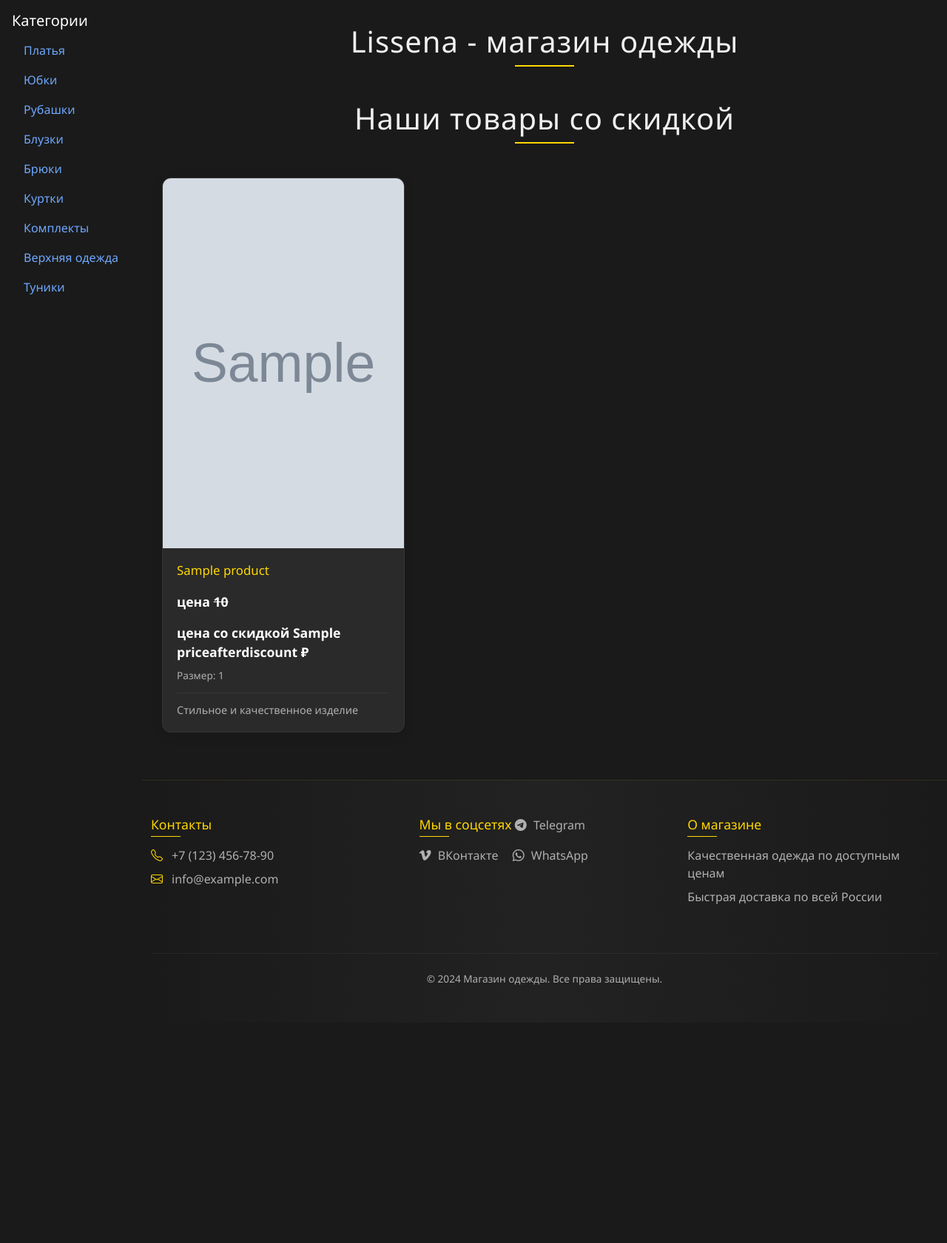
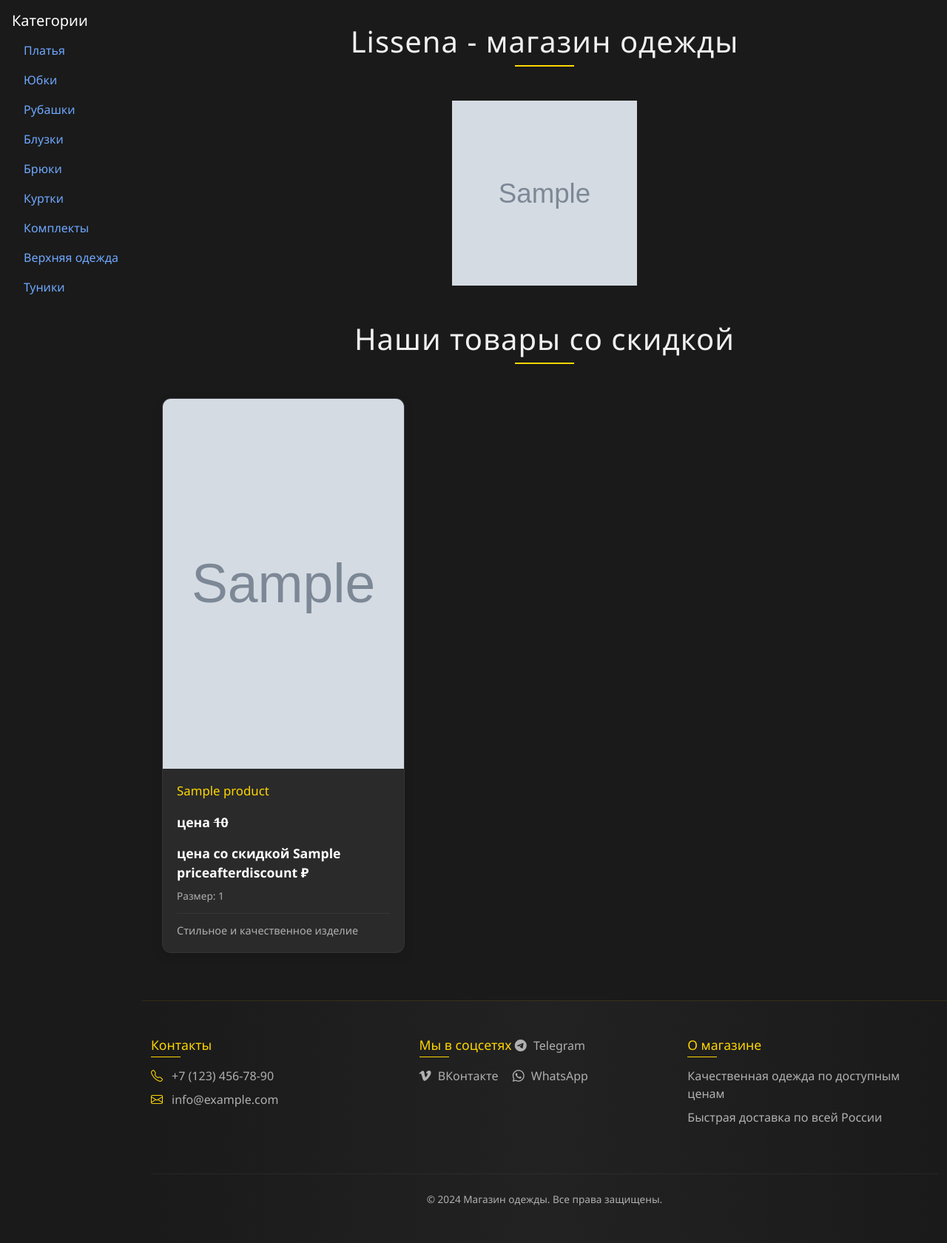
Before and after one commit to Tetsuozxcmid/LissenaApp, a Django app: template shopApp/core/templates/core/index.html in a window 1280 px wide. Shown: the whole page at 74% size. Before the commit the page ends 1332 px from the top, so only its background shows below. Run offline with Django 3.2, Linux system fonts and the light colour scheme; the template is opened without the code that fills it: most values are stand-ins (such as "Sample title", 1, 10 or a date in 2020); grey boxes marked "Sample" are stand-in pictures.

Commit message:
added site image func

```diff
--- a/shopApp/core/static/core/style.css
+++ b/shopApp/core/static/core/style.css
@@ -10,6 +10,10 @@ body {
     background-color: var(--dark-bg);
     color: var(--light-text);
     font-family: 'Segoe UI', system-ui, sans-serif;
+}
+.photo-img{
+    width: 250px;
+    height: 250px;
 }
 
 .page-header {
--- a/shopApp/core/templates/core/index.html
+++ b/shopApp/core/templates/core/index.html
@@ -7,6 +7,10 @@
 <div class="container">
     <div class="page-header">
         <h1>Lissena - магазин одежды </h1>
+    </div>
+
+    <div class="page-header">
+        <img src="{{ mainphoto.image.url }}" class="photo-img" alt="">
     </div>
     <div class="page-header">
         <h1>Наши товары cо скидкой</h1>
@@ -18,6 +22,10 @@
             <div class="product-card">
                 <div class="product-img-container">
                     {% if product.image %}
+                    <img src="{{ product.image.url }}" class="product-img" alt="{{ product.name }}">
+                    <img src="{{ product.image.url }}" class="product-img" alt="{{ product.name }}">
+                    <img src="{{ product.image.url }}" class="product-img" alt="{{ product.name }}">
+                    <img src="{{ product.image.url }}" class="product-img" alt="{{ product.name }}">
                     <img src="{{ product.image.url }}" class="product-img" alt="{{ product.name }}">
                     {% else %}
                     <div class="product-img bg-dark d-flex align-items-center justify-content-center text-white-50">
--- a/shopApp/core/views.py
+++ b/shopApp/core/views.py
@@ -1,14 +1,15 @@
 from django.shortcuts import render,get_object_or_404
-from .models import Product
+from .models import Product,MainPhoto
 
 # Create your views here.
 
 def auth_home(request):
 
     products = Product.objects.filter(priceafterdiscount__isnull=False)
+    mainphoto = MainPhoto.objects.first()
 
 
-    return render(request, 'core/index.html', {'products': products})
+    return render(request, 'core/index.html', {'products': products,'mainphoto':mainphoto})
 
 
 def category_view(request,category_post):
```
Also changed, not shown: shopApp/core/admin.py (+6 -2 lines), shopApp/core/models.py (+16 -0 lines), shopApp/core/migrations/0003_product_image2_product_image3_product_image4_and_more.py (added), shopApp/core/migrations/0004_mainphoto.py (added), 1 other file.
